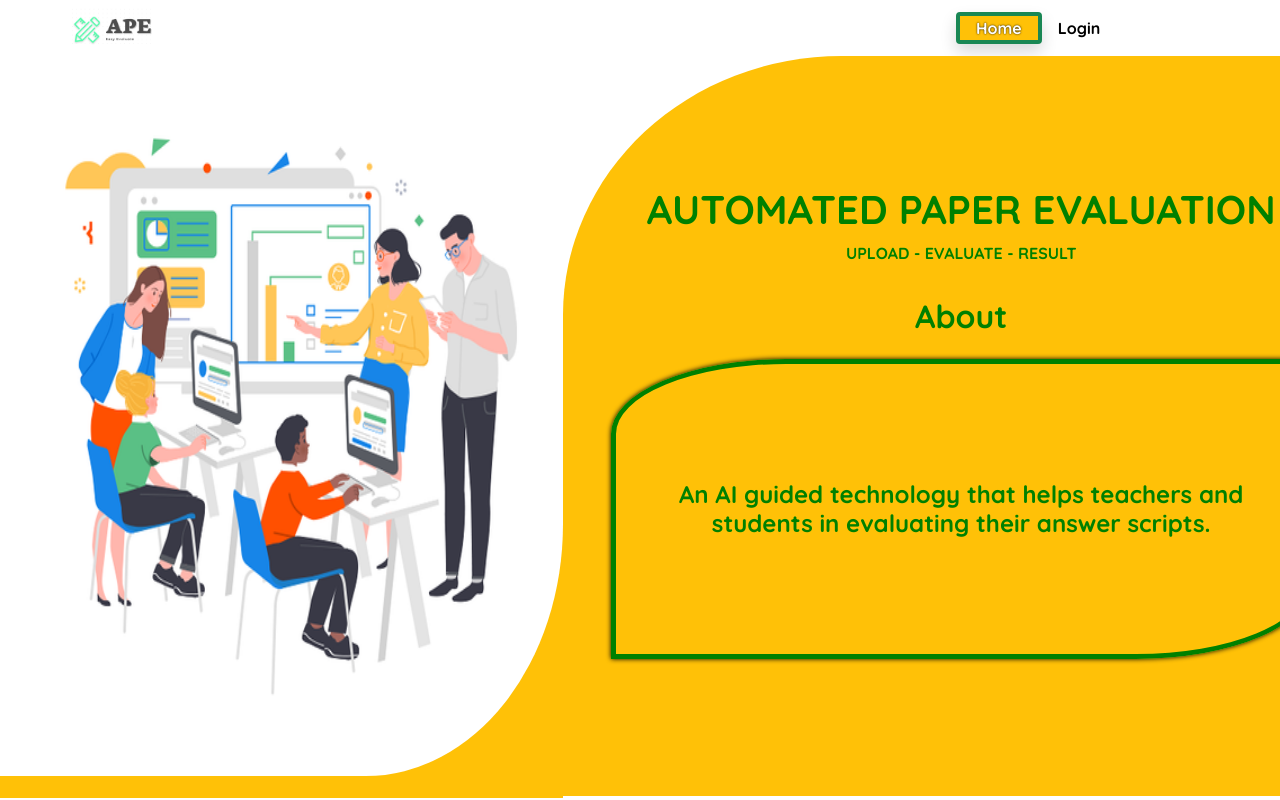
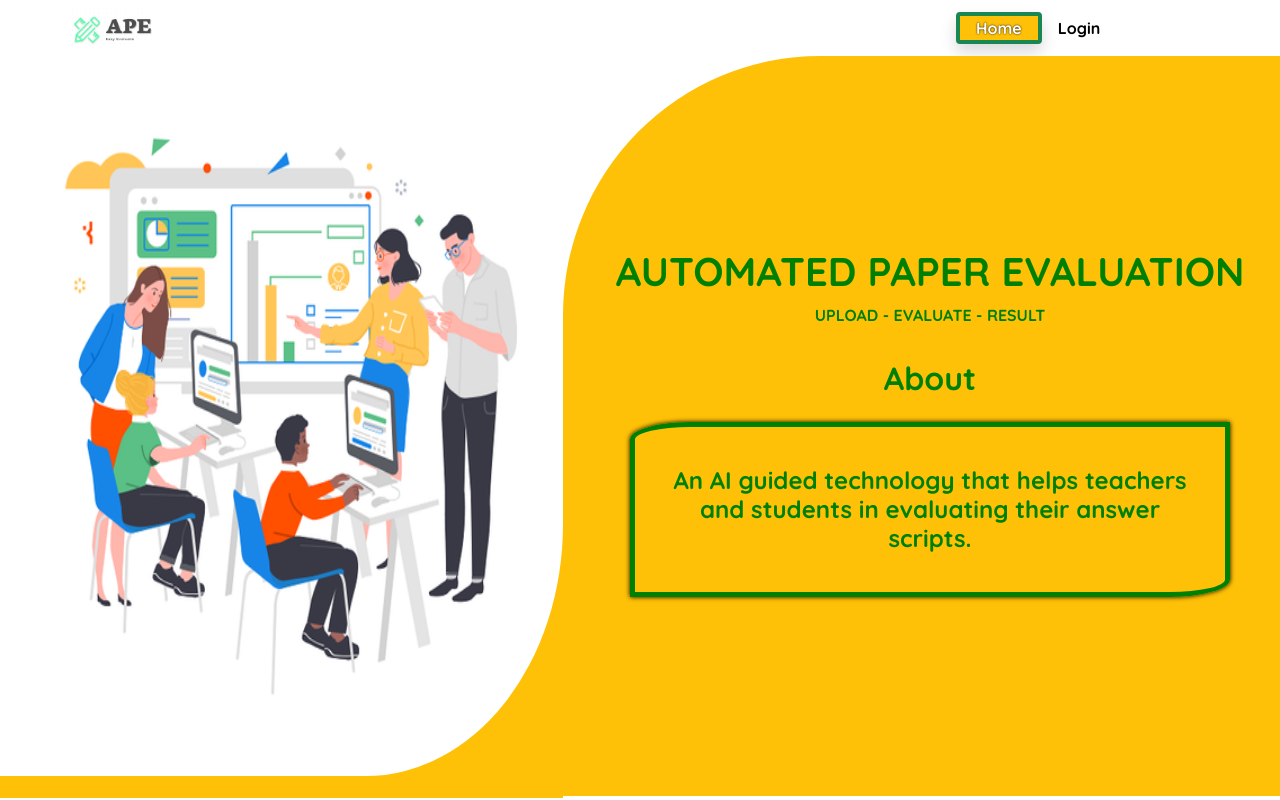
Before and after one commit to Sandesh-Asokan/Project_APE, a React (Create React App) app: page / in a window 1280 px wide. Built offline with nearby package versions, Linux system fonts and the light colour scheme.

Commit message:
Home Page & Flask to Due console render

```diff
--- a/package.json
+++ b/package.json
@@ -2,7 +2,7 @@
   "name": "idf-intern",
   "version": "0.1.0",
   "private": true,
-  "proxy": "http://localhost:5000",
+  "proxy": "http://localhost:5000/recognised",
   "dependencies": {
     "@date-io/date-fns": "^1.3.13",
     "@emotion/react": "^11.5.0",
--- a/src/pages/due.js
+++ b/src/pages/due.js
@@ -3,7 +3,7 @@ import Header from "../components/header";
 import TextField from "@mui/material/TextField";
 import UploadFileIcon from "@mui/icons-material/UploadFile";
 import ArrowBackIcon from "@mui/icons-material/ArrowBack";
-import LoadingButton from "@mui/lab/LoadingButton";
+import LoadingButton from "@mui/lab/LoadingButton"
 
 // import KeyboardDoubleArrowRightOutlinedIcon from "@mui/icons-material/KeyboardDoubleArrowRightOutlined";
 // import ArrowCircleRightIcon from "@mui/icons-material/ArrowCircleRight";
@@ -15,9 +15,17 @@ export default function Due() {
   const [title, setTitle] = useState({});
   const [sum, setSum] = useState({});
   //Test Start
-  const [data, setData] = useState({
-    files: ""
-  });
+  const [data, setData] = useState([{}])
+
+  useEffect(() =>{
+    fetch("/recognised")
+    .then(response => response.json()
+    .then(data=>{
+      console.log(data)
+      setData(data.recognised_text)
+    })
+  )},[]);
+
   //Test End
   const recent = [
     {
@@ -27,8 +35,8 @@ export default function Due() {
       mark: 78,
       stud: [
         {
-          ques: "How doesthe conectivity of database work here?",
-          ans: 'Lorem Ipsum es simplemente el texto de relleno de las imprentas y archivos de texto. Lorem Ipsum ha sido el texto de relleno estándar de las industrias desde el año 1500, cuando un impresor (N. del T. persona que se dedica a la imprenta) desconocido usó una galería de textos y los mezcló de tal manera que logró hacer un libro de textos especimen. No sólo sobrevivió 500 años, sino que tambien ingresó como texto de relleno en documentos electrónicos, quedando esencialmente igual al original. Fue popularizado en los 60s con la creación de las hojas "Letraset", las cuales contenian pasajes de Lorem Ipsum, y más recientemente con software de autoedición, como por ejemplo Aldus PageMaker, el cual incluye versiones de Lorem Ipsum.',
+          ques: "How does the conectivity of database work here?",
+          ans: "Hello",
           mark: 20,
         },
         {
--- a/src/pages/home.js
+++ b/src/pages/home.js
@@ -95,11 +95,11 @@ function Home() {
                 <Box
                   className="h4 d-flex align-justify-center"
                   sx={{
-                    width: 700,
-                    height: 300,
+                    width: 600,
+                    height: 175,
                     backgroundColor: "primary",
-                    borderTopLeftRadius: "25%",
-                    borderBottomRightRadius: "25%",
+                    borderTopLeftRadius: "10%",
+                    borderBottomRightRadius: "10%",
                     color: "green",
                     fontWeight: "bold",
                     border: "5px solid green",
@@ -108,7 +108,7 @@ function Home() {
 
                     "&:hover": {
                       border: "5px solid white",
-                      transition: "0.5s ease-in-out",
+                      transition: "0.9s ease-in-out",
                     },
                   }}
                   spacing={1}
--- a/src/pages/login.js
+++ b/src/pages/login.js
@@ -154,7 +154,7 @@ function Login() {
                     </div>
                     <Typography
                       style={styles.typography}
-                      variant="h5"
+                      variant="h6"
                       sx={{ mb: 4 }}
                     >
                       Login
```
Also changed, not shown: 1 other file (tests, documents, lock files or other folders).
